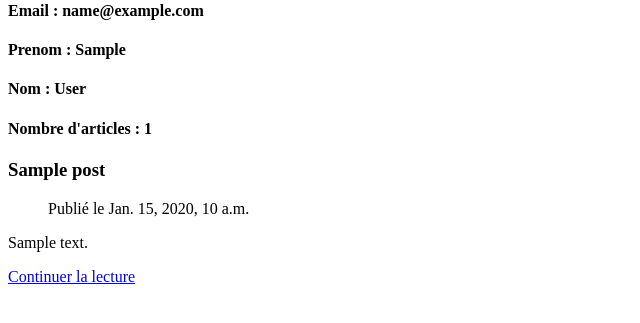
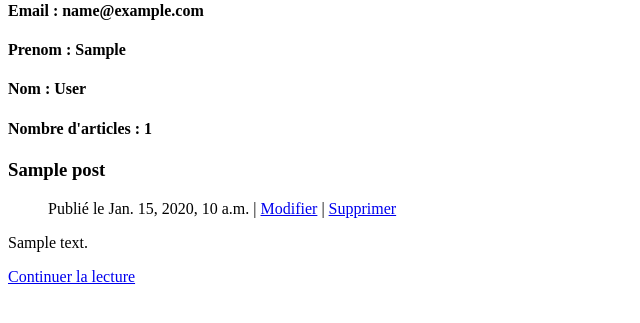
Before and after one commit to abstractHunter/youBlog, a Django app: page /accounts/profile/ in a window 1280 px wide. Shown: the part 146-469 px from the top of the page, without its empty margins (0-640 px from the left). Run offline with Django 4.2, Linux system fonts and the light colour scheme; a user stored in the database is signed in; tables that the repository leaves empty hold one stand-in row (values such as "Sample post").

Commit message:
c015 | update profile page

```diff
--- a/templates/accounts/profile.html
+++ b/templates/accounts/profile.html
@@ -17,7 +17,13 @@
     {% for post in posts %}
         <div>
             <h3>{{post.title}}</h3>
-            <blockquote>Publié le {{post.created_at}}</blockquote>
+            <blockquote>
+              Publié le {{post.created_at}}
+               {% if request.user == post.author %}
+                | <a href="{% url 'post_edit' post.author post.slug %}">Modifier</a>
+                | <a href="{% url 'post_delete' post.author post.slug %}">Supprimer</a>
+              {% endif %}
+            </blockquote>
             <p>{{post.content|slice:":200" }}</p>
             <a href="{% url 'post_detail' post.author post.slug%}">Continuer la lecture</a>
         </div>
```
